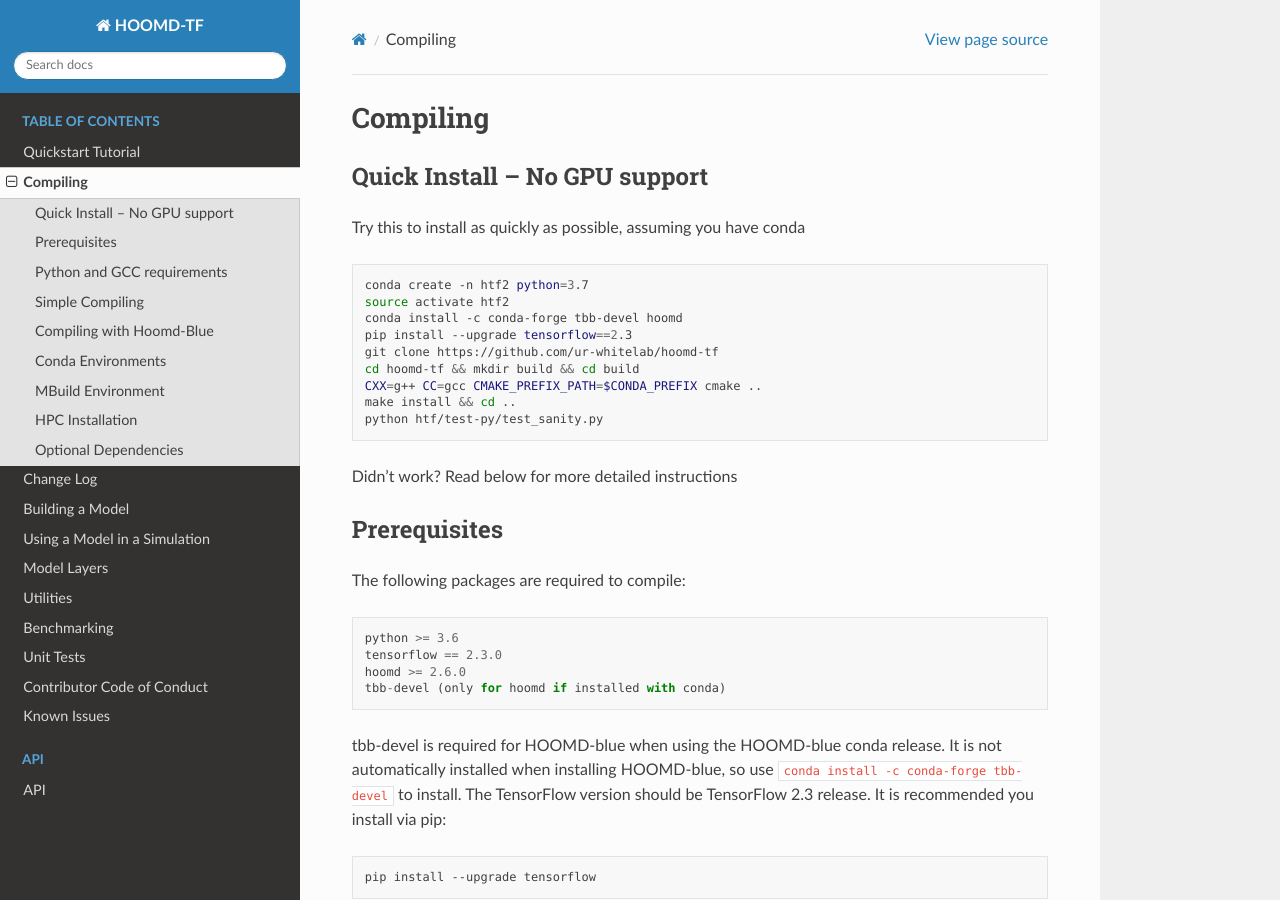
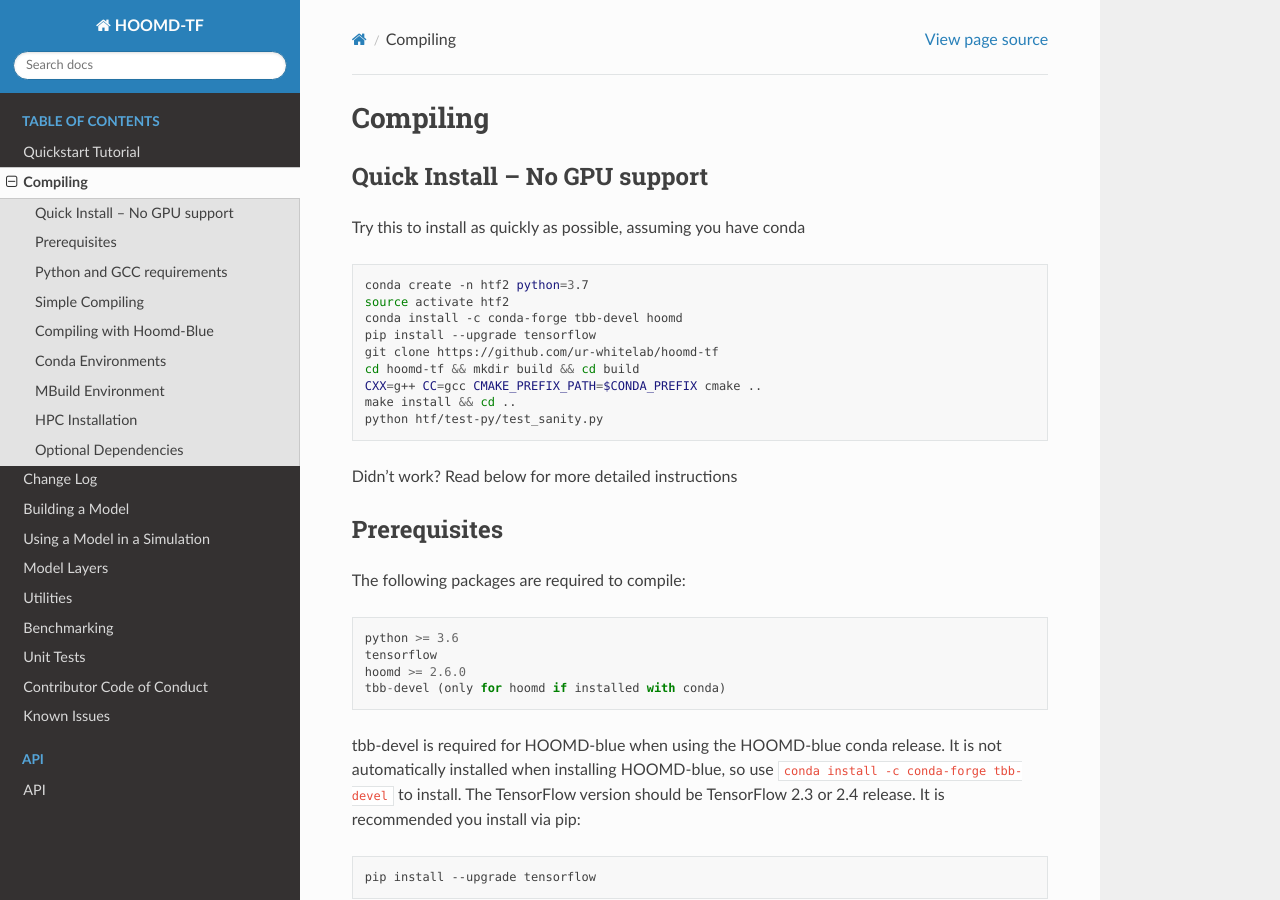
Before and after one commit to ur-whitelab/hoomd-tf, a Sphinx documentation site: the page built from sphinx-docs/source/compilation.rst, in a window 1280 px wide and 900 px high. Built offline with Sphinx 7.4.7 and the Read the Docs theme 2.0.0, drawn with Linux system fonts in a browser that asks for light colours.

Commit message:
Added notes about TF 2.4

```diff
--- a/sphinx-docs/source/changelog.rst
+++ b/sphinx-docs/source/changelog.rst
@@ -13,6 +13,7 @@
 
 - Added jupyter notebook testing to continuous integration
 - `iter_from_trajectory` can run in a user-defined time range
+- Revised to work for TF 2.4
 
 *Bug Fixes*
 
--- a/sphinx-docs/source/compilation.rst
+++ b/sphinx-docs/source/compilation.rst
@@ -14,7 +14,7 @@
   conda create -n htf2 python=3.7
   source activate htf2
   conda install -c conda-forge tbb-devel hoomd
-  pip install --upgrade tensorflow==2.3
+  pip install --upgrade tensorflow
   git clone https://github.com/ur-whitelab/hoomd-tf
   cd hoomd-tf && mkdir build && cd build
   CXX=g++ CC=gcc CMAKE_PREFIX_PATH=$CONDA_PREFIX cmake ..
@@ -31,7 +31,7 @@
 ::
 
     python >= 3.6
-    tensorflow == 2.3.0
+    tensorflow
     hoomd >= 2.6.0
     tbb-devel (only for hoomd if installed with conda)
 
@@ -39,7 +39,7 @@
 HOOMD-blue conda release. It is not automatically installed when
 installing HOOMD-blue, so use ``conda install -c conda-forge
 tbb-devel`` to install. The TensorFlow version should be
-TensorFlow 2.3 release. It is recommended you install via pip:
+TensorFlow 2.3 or 2.4 release. It is recommended you install via pip:
 
 .. code:: bash
 
```
Also changed, not shown: README.md (+1 -1 lines), 1 other file.
